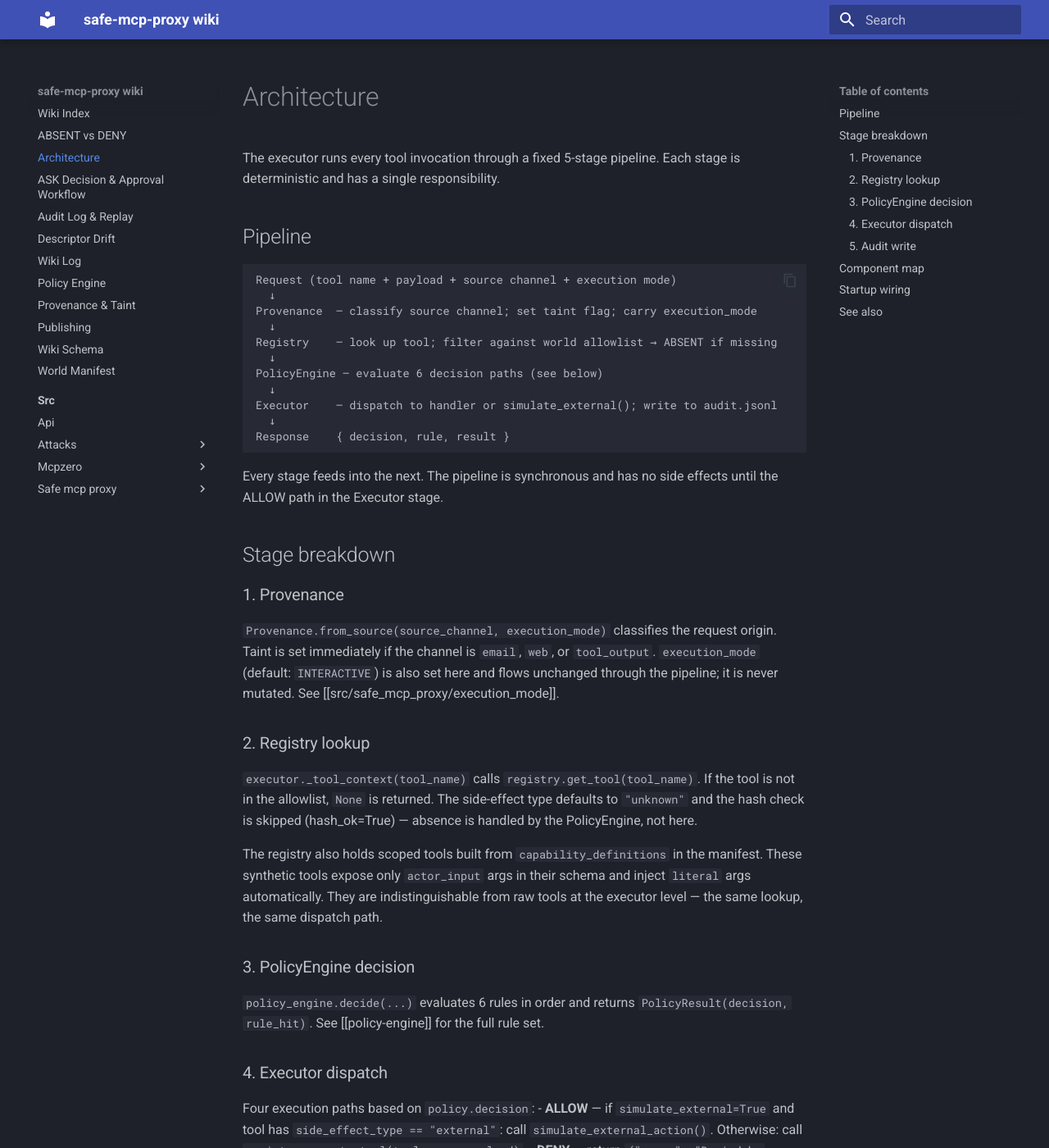
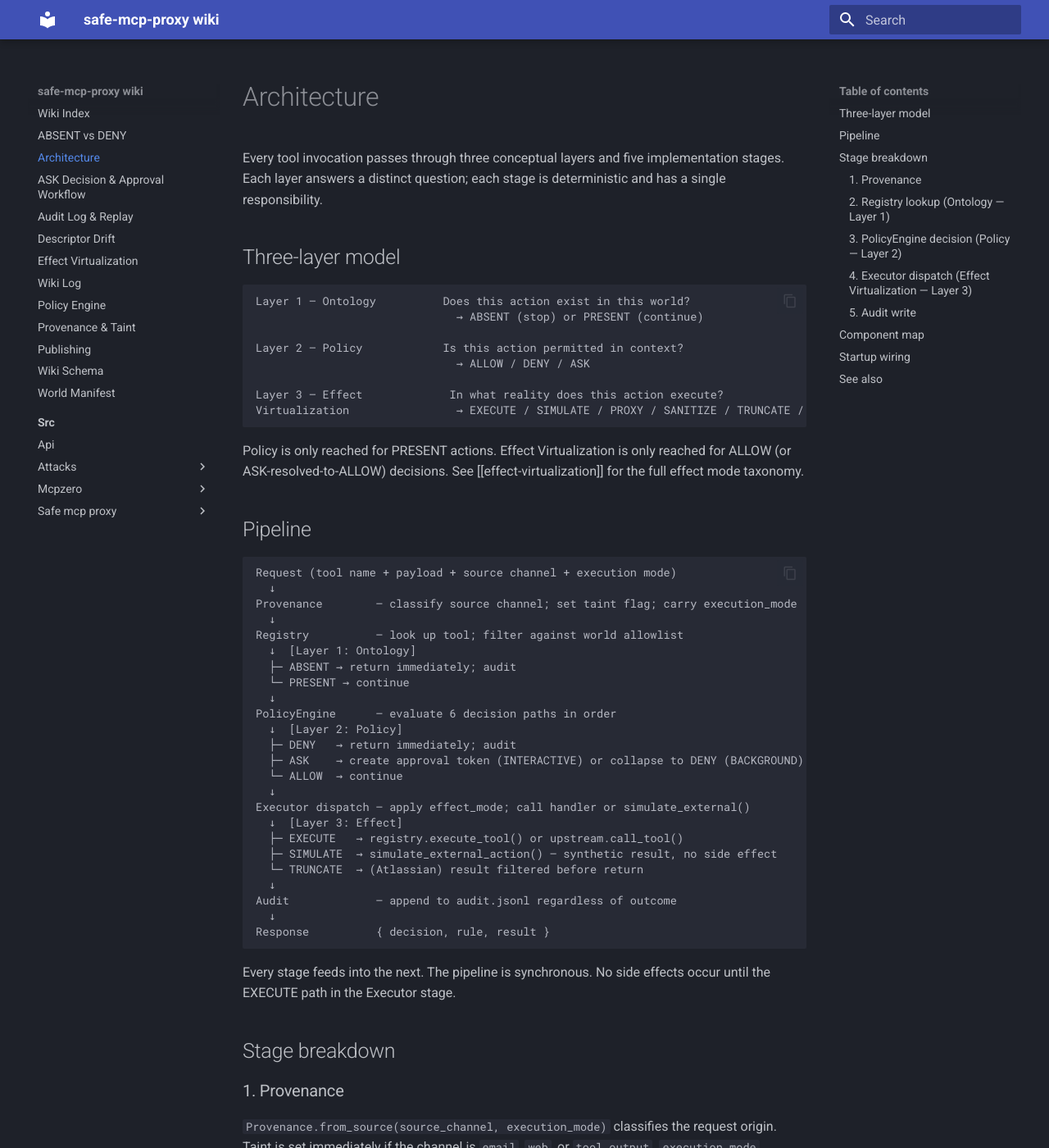
Before and after one commit to sv-pro/safe-mcp-proxy, an MkDocs documentation site: the page built from wiki/architecture.md, in a window 1280 px wide and 1400 px high. Shown: the whole window at 82% size. Built offline with MkDocs 1.6.1 and Material for MkDocs 9.7.7, drawn with Linux system fonts in a browser that asks for light colours; some of the changed text lies outside the part shown.

Commit message:
docs(wiki): introduce three-layer model (Ontology / Policy / Effect Virtualization)
Reformulates the architectural model. ABSENT is now explicitly an Ontology
Layer (Layer 1) outcome, not a policy decision. Effect Virtualization (Layer 3)
is a new first-class concept covering EXECUTE / SIMULATE / PROXY / SANITIZE /
TRUNCATE / DEFER — orthogonal to policy decisions.

- wiki/effect-virtualization.md  new concept page
- wiki/absent-deny.md            reframed around three layers
- wiki/architecture.md           pipeline updated with layer annotations
- wiki/policy-engine.md          rules 1-2 marked ontological, rules 3-4 policy
- wiki/index.md                  effect-virtualization added to concept table

https://claude.ai/code/session_011iXtWZ9uD8HJXgoNPcbcHx

````diff
--- a/wiki/absent-deny.md
+++ b/wiki/absent-deny.md
@@ -1,16 +1,24 @@
 # ABSENT vs DENY
 
-The core semantic distinction of safe-mcp-proxy. Two different failure modes, each with a distinct meaning.
+ABSENT and DENY belong to different architectural layers. Understanding the distinction requires knowing which layer each lives in.
 
-## What they are
+## The three-layer model
 
-**ABSENT** — the tool or capability does not exist in this world. It was never offered to the agent. The agent has no knowledge of it.
+```
+Layer 1 — Ontology    Does this action exist in this world?
+Layer 2 — Policy      Is this action permitted in context?
+Layer 3 — Effect      How is reality presented to the agent?
+```
 
-**DENY** — a visible action was blocked by policy. The tool was in the agent's world, but a specific invocation was rejected.
+**ABSENT** is a Layer 1 (Ontology) outcome. The action is not part of this world's ontology — it was never offered to the agent. This is not a refusal; it is an absence.
+
+**DENY** is a Layer 2 (Policy) outcome. The action exists and was offered, but a specific invocation was rejected by policy.
 
 This maps to the project's core principle:
 
 > "Some actions are denied. Others do not exist."
+
+Effect Virtualization (Layer 3) is handled separately — see [[effect-virtualization]].
 
 ## Why it exists
 
@@ -20,9 +28,9 @@ DENY handles a different threat: a tool is legitimately in the world, but a part
 
 ## How they work
 
-Both outcomes are produced by [[policy-engine]] and returned as the `decision` field in the response JSON.
+Both outcomes are produced by [[policy-engine]] and returned as the `decision` field in the response JSON. Rules 1–2 are ontological (ABSENT); rules 3–4 are policy (DENY).
 
-**ABSENT** is produced by rules 1 and 2 (evaluated before any DENY checks):
+**ABSENT** is produced by rules 1 and 2:
 - `tool_not_allowlisted` — tool name not in the registry's allowlist
 - `capability_not_allowed` — capability flag is `false` in `capability_map`
 
@@ -30,7 +38,7 @@ Both outcomes are produced by [[policy-engine]] and returned as the `decision` f
 - `descriptor_drift` — current schema SHA256 ≠ stored hash
 - `tainted_external_side_effect` — tainted provenance + external side-effect tool
 
-**ASK** is a third distinct outcome, produced by rule 5 (`approval_required`). The tool is visible, the invocation is structurally valid, but execution is paused pending explicit human approval. ASK is provisional — it resolves to ALLOW (approved) or DENY (rejected) after the human decides. See [[ask-approval]] for the full lifecycle.
+**ASK** is a third distinct outcome (rule 5: `approval_required`). The tool is visible, the invocation is structurally valid, but execution is paused pending explicit human approval. ASK is provisional — it resolves to ALLOW (approved) or DENY (rejected). See [[ask-approval]].
 
 The response payload differs:
 ```json
@@ -45,7 +53,8 @@ The ABSENT message (`"Action does not exist in this world"`) is the canonical st
 
 ## See also
 
-- [[policy-engine]] — the 6-path decision logic
+- [[effect-virtualization]] — Layer 3: how reality is presented to the agent after a policy decision
+- [[policy-engine]] — the 6-path decision logic (rules 1–2 ontological, rules 3–4 policy)
 - [[ask-approval]] — ASK: the third outcome (provisional, not terminal)
 - [[world-manifest]] — where the allowlist and capability flags live
 - [[provenance-taint]] — taint is the condition for DENY rule 4
@@ -54,52 +63,3 @@ The ABSENT message (`"Action does not exist in this world"`) is the canonical st
 - [[src/safe_mcp_proxy/policy_engine]] — produces ABSENT/DENY/ASK results
 - [[src/safe_mcp_proxy/registry]] — `get_tool()` returning `None` triggers ABSENT
 - [[src/safe_mcp_proxy/executor]] — dispatches on decision; defines `ABSENT_MESSAGE`
-
----
-
-## Open question: SIMULATE as a generalised meta-layer
-
-> *Status: conceptual — not yet implemented. Captured here so it isn't lost.*
-
-`SIMULATE` currently appears in two unrelated roles:
-
-1. **Runtime flag** (`simulate_external=True`) — suppresses real external calls in tests/demos.
-2. **Decision enum value** — returned by `GeminiPolicyGate` when ALLOW + simulate flag is active.
-
-These two roles conflate a *policy decision* with a *runtime behaviour*. The deeper insight is that **ABSENT is itself a simulation** — the proxy fabricates a world in which a real tool does not exist. That makes ABSENT a special case of a broader concept: the proxy substituting a fake reality for the real one.
-
-### Proposed taxonomy
-
-| Mode | Current name | Description |
-|------|-------------|-------------|
-| `SIMULATE_ABSENCE` | `ABSENT` | Tool hidden — agent believes it doesn't exist |
-| `SIMULATE_SUCCESS` | `simulate_external` flag | Mock success result instead of real call |
-| `SIMULATE_FAILURE` | — | Mock error — deny without revealing policy reason; useful as a honeypot |
-| `SIMULATE_DELAY` | — | Artificial latency — rate limiting, tripwire, cooling-off period |
-| `SIMULATE_SANDBOX` | — | Real call executed in isolated environment |
-| `SIMULATE_PARTIAL` | Atlassian `arg_rules` truncation | Filtered/truncated result (Confluence → 500 chars already does this) |
-
-### Architectural choice
-
-Two clean options:
-
-**A. SIMULATE as an orthogonal Effect modifier (preferred)**
-
-```
-Decision = ALLOW | DENY | ABSENT | ASK          ← policy axis (unchanged)
-Effect   = Execute | Simulate(SimMode)           ← runtime axis (new)
-```
-
-`ALLOW + Simulate(success)` = current `simulate_external`. ABSENT stays a policy decision.
-Decision and Effect are separate concerns; no enum surgery required.
-
-**B. SIMULATE as a first-class Decision, subsuming ABSENT**
-
-```
-Decision = ALLOW | DENY | SIMULATE(mode) | ASK
-where ABSENT ≡ SIMULATE(absence)
-```
-
-Unifies all "reality substitution" under one concept, but breaks the clean six-rule policy engine and the "does not exist" principle.
-
-Option A preserves the existing policy invariants and audit semantics; Option B is conceptually purer but requires wider refactoring. Neither has been implemented yet.
--- a/wiki/architecture.md
+++ b/wiki/architecture.md
@@ -1,63 +1,95 @@
 # Architecture
 
-The executor runs every tool invocation through a fixed 5-stage pipeline. Each stage is deterministic and has a single responsibility.
+Every tool invocation passes through three conceptual layers and five implementation stages. Each layer answers a distinct question; each stage is deterministic and has a single responsibility.
+
+## Three-layer model
+
+```
+Layer 1 — Ontology          Does this action exist in this world?
+                              → ABSENT (stop) or PRESENT (continue)
+
+Layer 2 — Policy            Is this action permitted in context?
+                              → ALLOW / DENY / ASK
+
+Layer 3 — Effect             In what reality does this action execute?
+Virtualization                → EXECUTE / SIMULATE / PROXY / SANITIZE / TRUNCATE / DEFER
+```
+
+Policy is only reached for PRESENT actions. Effect Virtualization is only reached for ALLOW (or ASK-resolved-to-ALLOW) decisions. See [[effect-virtualization]] for the full effect mode taxonomy.
 
 ## Pipeline
 
 ```
 Request (tool name + payload + source channel + execution mode)
   ↓
-Provenance  — classify source channel; set taint flag; carry execution_mode
+Provenance        — classify source channel; set taint flag; carry execution_mode
   ↓
-Registry    — look up tool; filter against world allowlist → ABSENT if missing
+Registry          — look up tool; filter against world allowlist
+  ↓  [Layer 1: Ontology]
+  ├─ ABSENT → return immediately; audit
+  └─ PRESENT → continue
   ↓
-PolicyEngine — evaluate 6 decision paths (see below)
+PolicyEngine      — evaluate 6 decision paths in order
+  ↓  [Layer 2: Policy]
+  ├─ DENY   → return immediately; audit
+  ├─ ASK    → create approval token (INTERACTIVE) or collapse to DENY (BACKGROUND); audit
+  └─ ALLOW  → continue
   ↓
-Executor    — dispatch to handler or simulate_external(); write to audit.jsonl
+Executor dispatch — apply effect_mode; call handler or simulate_external()
+  ↓  [Layer 3: Effect]
+  ├─ EXECUTE   → registry.execute_tool() or upstream.call_tool()
+  ├─ SIMULATE  → simulate_external_action() — synthetic result, no side effect
+  └─ TRUNCATE  → (Atlassian) result filtered before return
   ↓
-Response    { decision, rule, result }
+Audit             — append to audit.jsonl regardless of outcome
+  ↓
+Response          { decision, rule, result }
 ```
 
-Every stage feeds into the next. The pipeline is synchronous and has no side effects until the ALLOW path in the Executor stage.
+Every stage feeds into the next. The pipeline is synchronous. No side effects occur until the EXECUTE path in the Executor stage.
 
 ## Stage breakdown
 
 ### 1. Provenance
-`Provenance.from_source(source_channel, execution_mode)` classifies the request origin. Taint is set immediately if the channel is `email`, `web`, or `tool_output`. `execution_mode` (default: `INTERACTIVE`) is also set here and flows unchanged through the pipeline; it is never mutated. See [[src/safe_mcp_proxy/execution_mode]].
+`Provenance.from_source(source_channel, execution_mode)` classifies the request origin. Taint is set immediately if the channel is `email`, `web`, or `tool_output`. `execution_mode` (default: `INTERACTIVE`) is set here and flows unchanged; it is never mutated. See [[src/safe_mcp_proxy/execution_mode]].
 
-### 2. Registry lookup
-`executor._tool_context(tool_name)` calls `registry.get_tool(tool_name)`. If the tool is not in the allowlist, `None` is returned. The side-effect type defaults to `"unknown"` and the hash check is skipped (hash_ok=True) — absence is handled by the PolicyEngine, not here.
+### 2. Registry lookup (Ontology — Layer 1)
+`executor._tool_context(tool_name)` calls `registry.get_tool(tool_name)`. If the tool is not in the allowlist, `None` is returned. ABSENT is the Ontology Layer outcome — the action does not exist in this world.
 
-The registry also holds scoped tools built from `capability_definitions` in the manifest. These synthetic tools expose only `actor_input` args in their schema and inject `literal` args automatically. They are indistinguishable from raw tools at the executor level — the same lookup, the same dispatch path.
+The registry also holds scoped tools built from `capability_definitions`. These synthetic tools expose only `actor_input` args in their schema and inject `literal` args automatically. They are indistinguishable from raw tools at the executor level.
 
-### 3. PolicyEngine decision
-`policy_engine.decide(...)` evaluates 6 rules in order and returns `PolicyResult(decision, rule_hit)`. See [[policy-engine]] for the full rule set.
+### 3. PolicyEngine decision (Policy — Layer 2)
+`policy_engine.decide(...)` evaluates 6 rules in order and returns `PolicyResult(decision, rule_hit)`. Rules 1–2 produce ABSENT (ontological); rules 3–4 produce DENY (policy); rule 5 produces ASK; rule 6 is the default ALLOW. See [[policy-engine]].
 
-### 4. Executor dispatch
-Four execution paths based on `policy.decision`:
-- **ALLOW** — if `simulate_external=True` and tool has `side_effect_type == "external"`: call `simulate_external_action()`. Otherwise: call `registry.execute_tool(tool_name, payload)`.
-- **DENY** — return `{"error": "Denied by policy", "reason": rule_hit}`. No execution.
-- **ASK / INTERACTIVE** — call `approval_store.create()` to generate a UUID token; return `{"decision": "ASK", "approval_token": "<uuid>", "result": null}`. Execution pauses pending human decision.
-- **ASK / BACKGROUND** — interaction unavailable; fall back immediately to DENY with rule `"ask_unavailable_in_background"`. No execution.
-- **ABSENT** — return `{"error": "Action does not exist in this world"}`. No execution.
+### 4. Executor dispatch (Effect Virtualization — Layer 3)
+For ALLOW decisions, the executor selects an effect mode:
+- **EXECUTE** — `registry.execute_tool(tool_name, payload)` or upstream call (real side effect)
+- **SIMULATE** — `simulate_external_action()` when `simulate_external=True` and `side_effect_type == "external"` (synthetic result, no real side effect)
+- **TRUNCATE** / **SANITIZE** — applied by Atlassian passthrough via `arg_rules`
+
+For non-ALLOW decisions:
+- **DENY** — return error payload, no execution
+- **ASK / INTERACTIVE** — `approval_store.create()` → UUID token; execution pauses
+- **ASK / BACKGROUND** — immediate DENY with rule `"ask_unavailable_in_background"`
+- **ABSENT** — return `{"error": "Action does not exist in this world"}`, no execution
 
 ### 5. Audit write
-`_audit()` appends a JSON line to `audit.jsonl` regardless of decision outcome. Every invocation is logged. ASK in BACKGROUND mode is logged as DENY.
+`_audit()` appends a JSON line to `audit.jsonl` regardless of decision. Every invocation is logged. ASK in BACKGROUND mode is logged as DENY.
 
 ## Component map
 
 | Component | Module | Role |
 |-----------|--------|------|
 | `Executor` | [[src/safe_mcp_proxy/executor]] | Orchestrates all stages |
-| `ToolRegistry` | [[src/safe_mcp_proxy/registry]] | Tool definitions and allowlist filtering |
-| `PolicyEngine` | [[src/safe_mcp_proxy/policy_engine]] | Pure decision logic |
+| `ToolRegistry` | [[src/safe_mcp_proxy/registry]] | Tool definitions and allowlist filtering (Layer 1) |
+| `PolicyEngine` | [[src/safe_mcp_proxy/policy_engine]] | Pure decision logic (Layer 2) |
 | `OPAPolicyEngine` | [[src/safe_mcp_proxy/opa_engine]] | OPA/Rego drop-in for PolicyEngine |
+| `simulate` | [[src/safe_mcp_proxy/simulate]] | SIMULATE effect mode (Layer 3) |
 | `Provenance` | [[src/safe_mcp_proxy/provenance]] | Source channel, taint, and execution mode |
-| `ExecutionMode` | [[src/safe_mcp_proxy/execution_mode]] | INTERACTIVE vs BACKGROUND — controls ASK behavior |
-| `ApprovalStore` | [[src/safe_mcp_proxy/approval_store]] | In-memory token store for pending approvals |
+| `ExecutionMode` | [[src/safe_mcp_proxy/execution_mode]] | INTERACTIVE vs BACKGROUND |
+| `ApprovalStore` | [[src/safe_mcp_proxy/approval_store]] | In-memory token store for ASK lifecycle |
 | `descriptor` | [[src/safe_mcp_proxy/descriptor]] | SHA256 schema hashing |
 | `compiler` | [[src/safe_mcp_proxy/compiler]] | YAML manifest → runtime config |
-| `simulate` | [[src/safe_mcp_proxy/simulate]] | Mock external action |
 | `main` | [[src/safe_mcp_proxy/main]] | CLI + `build_executor()` wiring |
 | `TraceStore` | [[src/safe_mcp_proxy/trace_store]] | Read interface over audit log |
 | `FastAPI app` | [[src/api/index]] | HTTP API layer |
@@ -76,10 +108,11 @@ The compiled manifest is immutable once `build_executor()` returns.
 
 ## See also
 
-- [[world-manifest]] — the static world definition
-- [[policy-engine]] — the 6 decision paths
-- [[absent-deny]] — the two terminal failure modes
+- [[effect-virtualization]] — Layer 3 in depth: effect modes, security implications, current state
+- [[absent-deny]] — Ontology (Layer 1) and Policy (Layer 2) decisions
+- [[policy-engine]] — the 6 deterministic decision paths
 - [[ask-approval]] — the ASK provisional gate and approval lifecycle
 - [[provenance-taint]] — taint propagation
 - [[audit-replay]] — the audit trail
+- [[world-manifest]] — the static world definition
 - [[src/safe_mcp_proxy/execution_mode]] — INTERACTIVE vs BACKGROUND
--- /dev/null
+++ b/wiki/effect-virtualization.md
@@ -0,0 +1,115 @@
+# Effect Virtualization
+
+Effect Virtualization is the third architectural layer of Agent Hypervisor. It sits after ontology resolution and policy resolution and answers a different question from both.
+
+> *In what reality does this action execute?*
+
+## The three-layer model
+
+```
+Layer 1 — Ontology    Does this action exist in this world?   → ABSENT / PRESENT
+Layer 2 — Policy      Is this action permitted in context?    → ALLOW / DENY / ASK
+Layer 3 — Effect      How is reality presented to the agent?  → effect_mode
+```
+
+Ontology and policy answer *whether* an action runs. Effect Virtualization answers *how* it runs — and what the agent perceives as the outcome.
+
+## Effect modes
+
+```yaml
+effect_mode:
+  - EXECUTE    # real execution, unmodified
+  - SIMULATE   # synthetic result, no real side effect
+  - PROXY      # indirect or deferred execution
+  - SANITIZE   # result filtered or redacted
+  - TRUNCATE   # result shortened to a safe length
+  - DEFER      # execution delayed pending a condition
+```
+
+These are orthogonal to policy decisions. The same decision can pair with different effect modes:
+
+```yaml
+# Real execution
+decision: ALLOW
+effect_mode: EXECUTE
+
+# Synthetic result — agent perceives success, no side effect occurs
+decision: ALLOW
+effect_mode: SIMULATE
+
+# Filtered result — agent sees a constrained view
+decision: ALLOW
+effect_mode: TRUNCATE
+```
+
+## Why SIMULATE is not a policy decision
+
+Placing SIMULATE in the `Decision` enum conflates two independent axes. The correct model:
+
+```
+# Correct
+decision: ALLOW         ← policy layer
+effect_mode: SIMULATE   ← effect layer
+
+# Incorrect
+decision: SIMULATE      ← mixes policy with execution semantics
+```
+
+DENY teaches the attacker where a boundary exists. Each DENY provides a boundary-learning signal:
+
+```
+attempt → DENY → adaptation → probing
+```
+
+SIMULATE removes that signal entirely. The attacker receives a plausible success response and has no basis for adaptation:
+
+```
+attempt → simulated success → no adaptation
+```
+
+This is the primary security motivation for Effect Virtualization: deception is sometimes a stronger defence than refusal.
+
+## What currently exists
+
+| Concept | Current implementation |
+|---------|----------------------|
+| EXECUTE | `registry.execute_tool()` or upstream call |
+| SIMULATE | `simulate_external=True` flag + `simulate_external_action()` in `simulate.py` |
+| TRUNCATE | Atlassian `arg_rules` — Confluence page truncated to 500 chars |
+| PROXY | Atlassian passthrough → `pending_approval` state |
+
+SIMULATE and TRUNCATE are already implemented; they are not yet modelled as a unified layer with a named `effect_mode` field.
+
+## Relationship to sandboxing
+
+These are distinct concepts with different scope:
+
+```
+Sandbox:
+  execution:  real (in isolated environment)
+  effects:    limited by container boundaries
+
+Simulation:
+  execution:  virtualized
+  effects:    synthetic or absent
+```
+
+A sandbox controls *where* execution happens. Effect Virtualization controls *what the agent perceives* happened.
+
+## Relationship to testing mocks
+
+SIMULATE resembles test mocks and stubs in mechanics, but differs in intent: test mocks exist only in test suites. Effect Virtualization is a production runtime primitive. The proxy turns the runtime into a continuously virtualized execution environment — the agent cannot distinguish a simulated response from a real one.
+
+## Current status
+
+SIMULATE and TRUNCATE are implemented but not yet modelled as a unified `effect_mode` field. The full effect mode taxonomy (EXECUTE / SIMULATE / PROXY / SANITIZE / TRUNCATE / DEFER) is the target architecture; current code partially realises it.
+
+The `Decision` enum currently contains `SIMULATE` as a value (used by `GeminiPolicyGate`). This is a known inconsistency with the three-layer model; it should eventually move to a separate `effect_mode` field.
+
+## See also
+
+- [[absent-deny]] — Ontology (Layer 1) and Policy (Layer 2) decisions
+- [[policy-engine]] — the 6 deterministic policy rules (Layer 2)
+- [[architecture]] — full pipeline including Effect Virtualization
+- [[src/safe_mcp_proxy/simulate]] — current SIMULATE implementation
+- [[src/safe_mcp_proxy/decision]] — `Decision` enum (contains SIMULATE; to be refactored)
--- a/wiki/policy-engine.md
+++ b/wiki/policy-engine.md
@@ -1,6 +1,8 @@
 # Policy Engine
 
 Six deterministic decision paths evaluated in fixed priority order. Same inputs always produce the same output. No LLM in the enforcement path.
+
+The policy engine covers **Layer 2 (Policy)** of the three-layer model. Layer 1 (Ontology) is handled by the Registry; Layer 3 (Effect Virtualization) is handled by the Executor. See [[architecture]] for the full pipeline.
 
 ## What it is
 
@@ -35,7 +37,7 @@ Inputs:
    → ALLOW / default_allow
 ```
 
-Rules 1 and 2 produce ABSENT. Rules 3 and 4 produce DENY. Rule 5 produces ASK. Only if all five checks pass does the request ALLOW.
+Rules 1–2 are **ontological** (Layer 1): they determine existence, not permission. Rules 3–4 are **policy** (Layer 2): they evaluate the context of an existing action. Rule 5 produces ASK. Only if all five checks pass does the request ALLOW.
 
 The ordering is critical: ABSENT checks run before DENY checks, and DENY checks run before ASK. A tool not in the allowlist cannot trigger a taint violation or an approval request — it simply does not exist.
 
@@ -49,7 +51,8 @@ Both implementations produce identical decisions for the same inputs. The Rego p
 
 ## See also
 
-- [[absent-deny]] — the two terminal failure modes (ABSENT and DENY)
+- [[absent-deny]] — Ontology (Layer 1) and Policy (Layer 2) decisions
+- [[effect-virtualization]] — Layer 3: how reality is presented after a policy decision
 - [[ask-approval]] — the ASK decision: approval lifecycle, execution modes, API endpoints
 - [[provenance-taint]] — source of the `taint` input
 - [[descriptor-drift]] — source of the `descriptor_hash_valid` input
````
Also changed, not shown: wiki/index.md (+2 -1 lines), wiki/log.md (+8 -2 lines).
